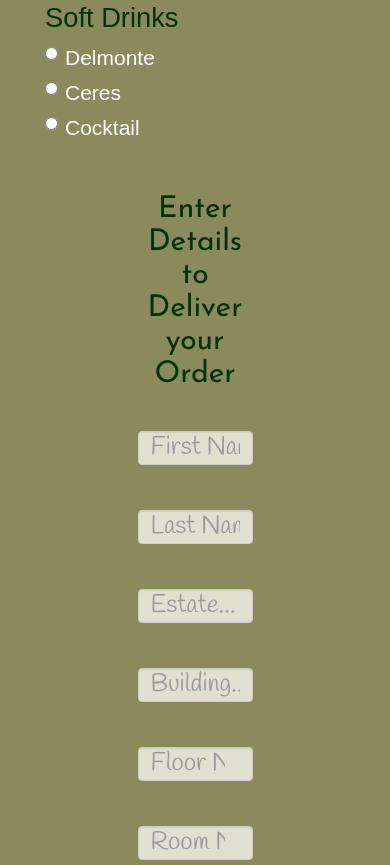
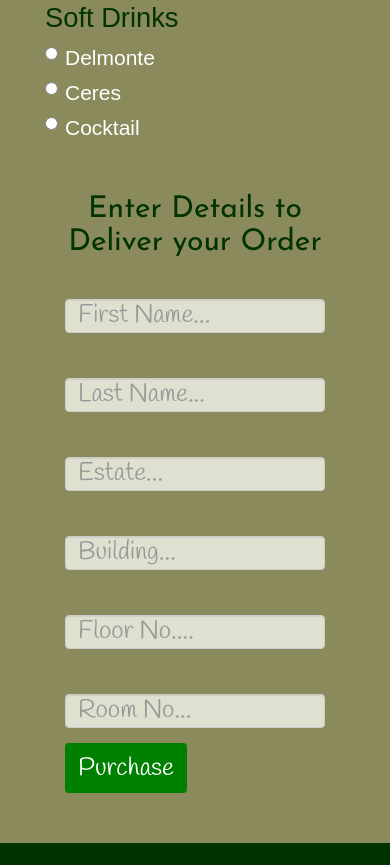
Before and after one commit to mikelubs/online-store, a plain HTML site: page index.html in a window 390 px wide. Shown: the part 596-1461 px from the top of the page. Drawn offline with nearby package versions, Linux system fonts and the light colour scheme; files that its build step writes are made by us from their sources; a web font is replaced by a local one.

```diff
--- a/index.html
+++ b/index.html
@@ -114,7 +114,7 @@
 
       <div class="container-fluid header-sm1">
       <div class="row">
-        <div class="col-lg-offset-3 col-lg-6 col-md-offset-3 col-md-6 col-sm-offset-3 col-sm-6 col-xs-offset-3 col-xs-6">
+        <div class="col-lg-offset-3 col-lg-6 col-md-offset-3 col-md-6  col-sm-12  col-xs-12">
           <div id="blanks">
             <h2 class="h2-deliver">Enter Details to Deliver your Order</h2>
             <form>
```
